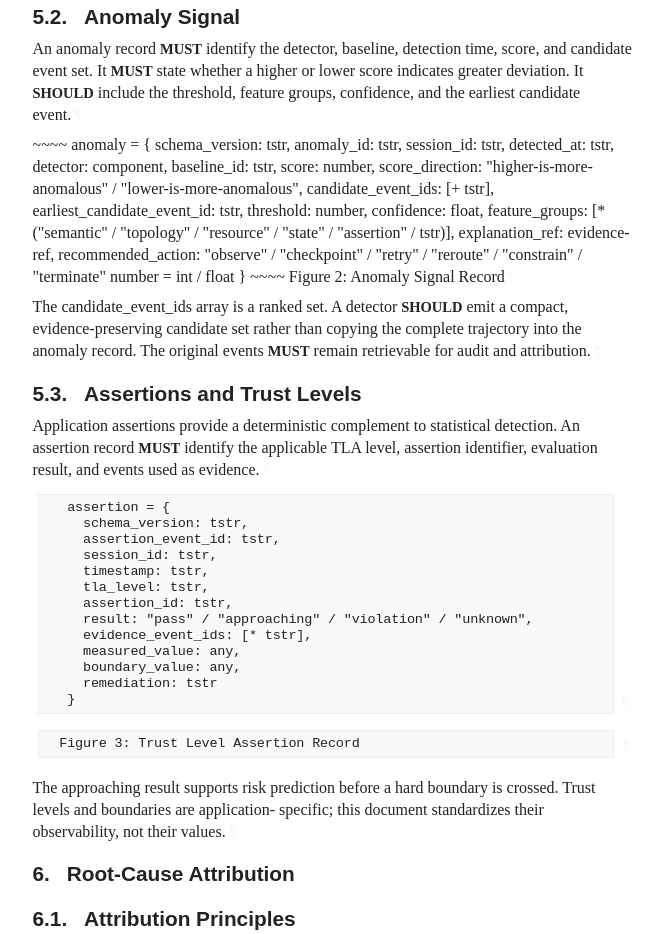
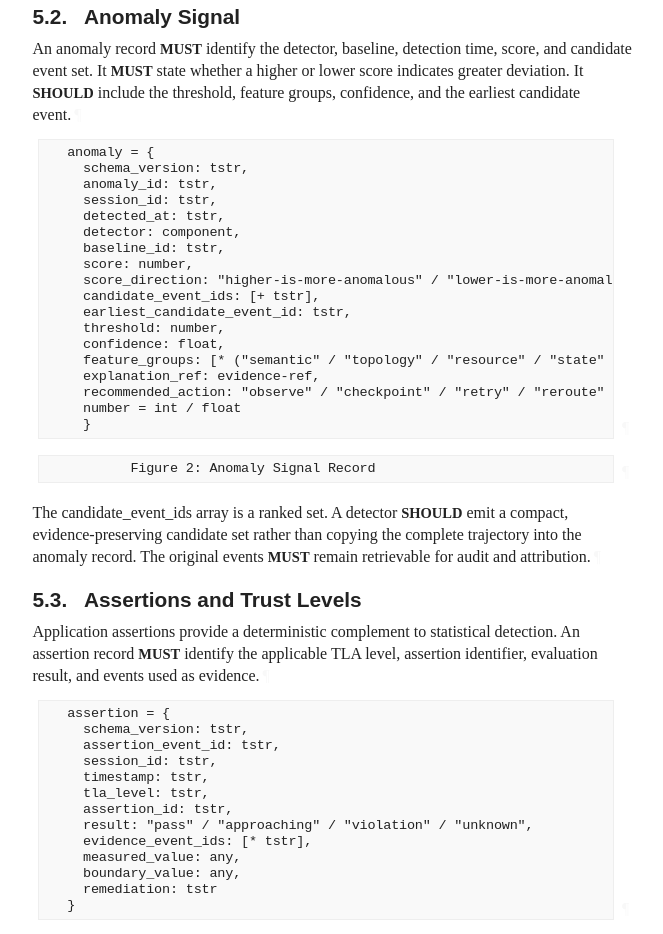
Before and after one commit to billwuqin/agentops-observability, a plain HTML site: page draft-pei-opsawg-agentops-observability.html in a window 1280 px wide. Shown: the part 6672-7606 px from the top of the page, without its empty margins (92-755 px from the left). Drawn offline with Linux system fonts and the light colour scheme; a web font is replaced by a local one.

Commit message:
Script updating gh-pages from 3c66597. [ci skip]

```diff
--- a/draft-pei-opsawg-agentops-observability.html
+++ b/draft-pei-opsawg-agentops-observability.html
@@ -1737,7 +1737,8 @@ branch, retry, checkpoint, and dependency relationships.<a href="#section-5.1-3.
    or lower score indicates greater deviation.  It <span class="bcp14">SHOULD</span> include the
    threshold, feature groups, confidence, and the earliest candidate
    event.<a href="#section-5.2-1" class="pilcrow">¶</a></p>
-<p id="section-5.2-2">~~~~
+<div class="alignLeft art-text artwork" id="section-5.2-2">
+<pre>
    anomaly = {
      schema_version: tstr,
      anomaly_id: tstr,
@@ -1756,12 +1757,17 @@ branch, retry, checkpoint, and dependency relationships.<a href="#section-5.1-3.
      recommended_action: "observe" / "checkpoint" / "retry" / "reroute" / "constrain" / "terminate"
      number = int / float
      }
-~~~~
-               Figure 2: Anomaly Signal Record<a href="#section-5.2-2" class="pilcrow">¶</a></p>
-<p id="section-5.2-3">The candidate_event_ids array is a ranked set.  A detector <span class="bcp14">SHOULD</span>
+</pre><a href="#section-5.2-2" class="pilcrow">¶</a>
+</div>
+<div class="alignLeft art-text artwork" id="section-5.2-3">
+<pre>
+           Figure 2: Anomaly Signal Record
+</pre><a href="#section-5.2-3" class="pilcrow">¶</a>
+</div>
+<p id="section-5.2-4">The candidate_event_ids array is a ranked set.  A detector <span class="bcp14">SHOULD</span>
    emit a compact, evidence-preserving candidate set rather than copying
    the complete trajectory into the anomaly record.  The original events
-   <span class="bcp14">MUST</span> remain retrievable for audit and attribution.<a href="#section-5.2-3" class="pilcrow">¶</a></p>
+   <span class="bcp14">MUST</span> remain retrievable for audit and attribution.<a href="#section-5.2-4" class="pilcrow">¶</a></p>
 </section>
 </div>
 <div id="assertions-and-trust-levels">
```
Also changed, not shown: draft-pei-opsawg-agentops-observability.txt.
